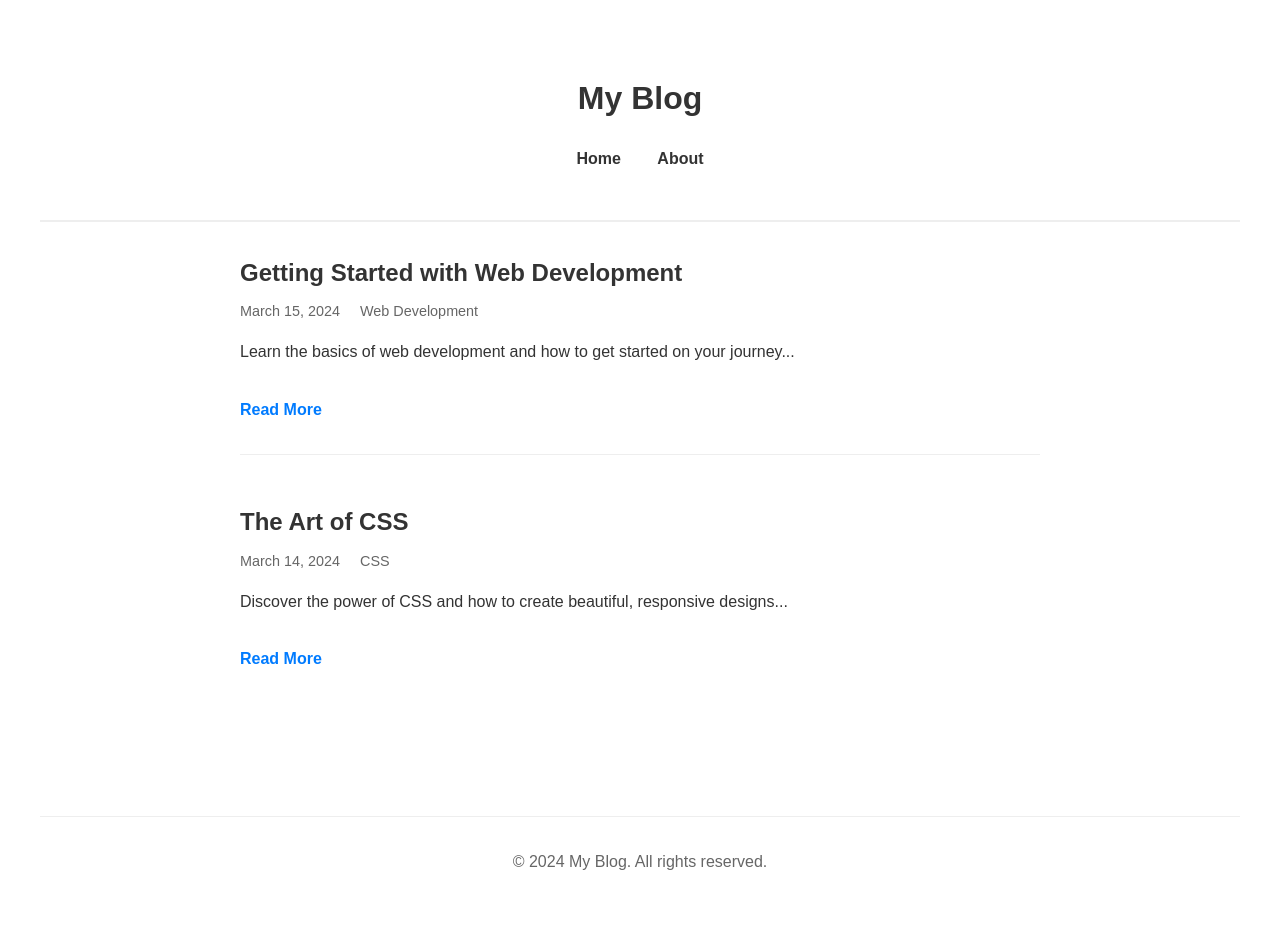
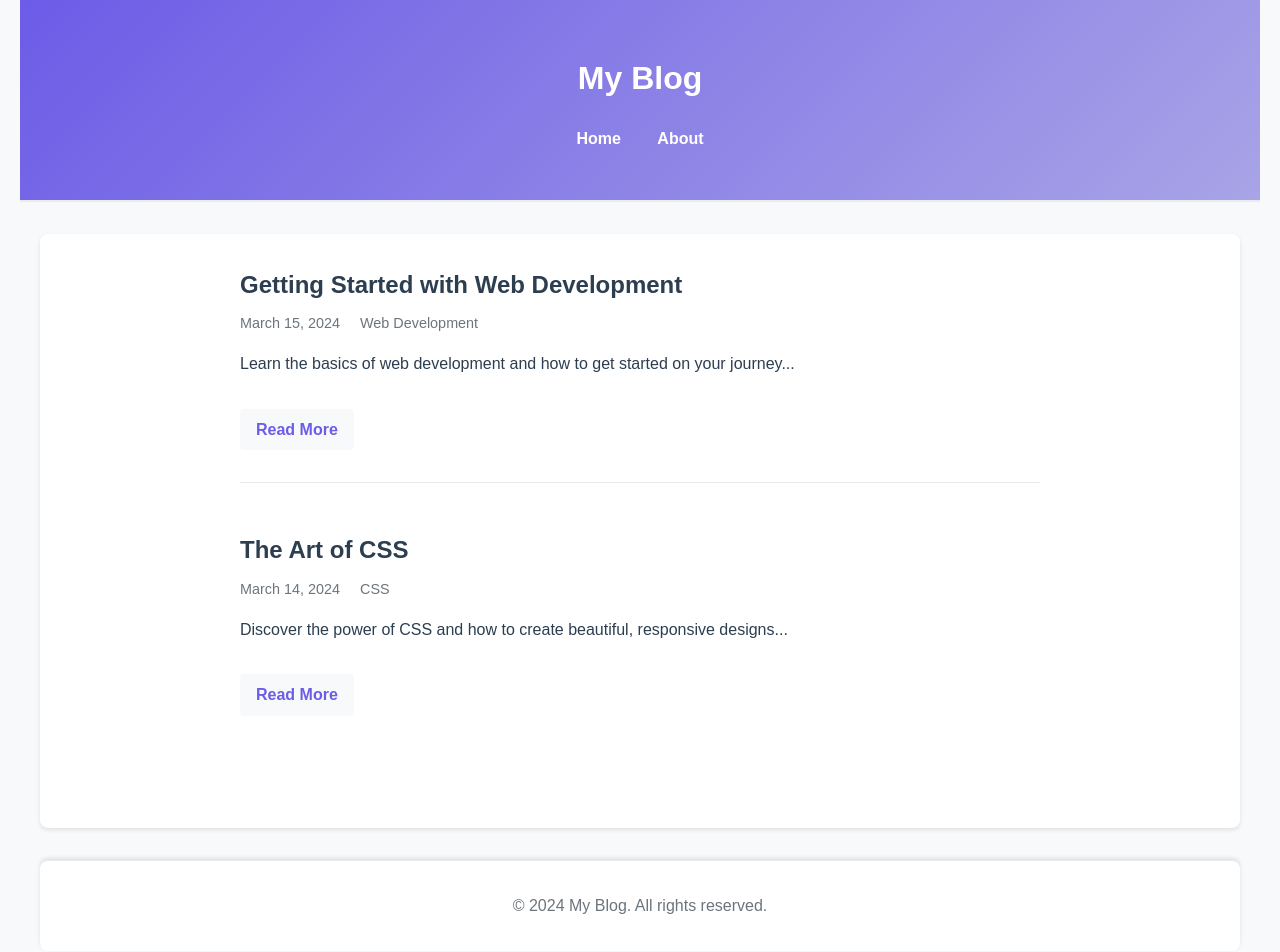
Before and after one commit to sgp124/website, a website: page index.html in a window 1280 px wide. Before the commit the page ends 927 px from the top, so only its background shows below. Drawn offline with Linux system fonts and the light colour scheme.

Commit message:
style css check gor webhook

```diff
--- a/styles.css
+++ b/styles.css
@@ -5,13 +5,18 @@ body {
     padding: 20px;
     max-width: 1200px;
     margin: 0 auto;
-    color: #333;
+    color: #2c3e50;
+    background-color: #f8f9fa;
 }
 
 header {
     text-align: center;
     padding: 2rem 0;
-    border-bottom: 2px solid #eee;
+    border-bottom: 2px solid #e9ecef;
+    background: linear-gradient(135deg, #6c5ce7, #a8a4e6);
+    color: white;
+    margin: -20px -20px 0 -20px;
+    padding: 2rem 20px;
 }
 
 nav ul {
@@ -27,27 +32,33 @@ nav ul li {
 
 nav ul li a {
     text-decoration: none;
-    color: #333;
+    color: white;
     font-weight: bold;
+    transition: color 0.3s ease;
 }
 
 nav ul li a:hover {
-    color: #007bff;
+    color: #ffd700;
 }
 
 main {
     padding: 2rem 0;
+    background-color: white;
+    border-radius: 8px;
+    box-shadow: 0 2px 4px rgba(0,0,0,0.1);
+    margin: 2rem 0;
 }
 
 .blog-posts {
     max-width: 800px;
     margin: 0 auto;
+    padding: 0 20px;
 }
 
 .post-preview {
     margin-bottom: 3rem;
     padding-bottom: 2rem;
-    border-bottom: 1px solid #eee;
+    border-bottom: 1px solid #e9ecef;
 }
 
 .post-preview:last-child {
@@ -59,16 +70,17 @@ main {
 }
 
 .post-preview h2 a {
-    color: #333;
+    color: #2c3e50;
     text-decoration: none;
+    transition: color 0.3s ease;
 }
 
 .post-preview h2 a:hover {
-    color: #007bff;
+    color: #6c5ce7;
 }
 
 .post-meta {
-    color: #666;
+    color: #6c757d;
     font-size: 0.9rem;
     margin-bottom: 1rem;
 }
@@ -80,19 +92,28 @@ main {
 .read-more {
     display: inline-block;
     margin-top: 1rem;
-    color: #007bff;
+    color: #6c5ce7;
     text-decoration: none;
     font-weight: bold;
+    transition: all 0.3s ease;
+    padding: 0.5rem 1rem;
+    border-radius: 4px;
+    background-color: #f8f9fa;
 }
 
 .read-more:hover {
-    text-decoration: underline;
+    background-color: #6c5ce7;
+    color: white;
+    text-decoration: none;
 }
 
 footer {
     text-align: center;
     padding: 1rem 0;
     margin-top: 2rem;
-    border-top: 1px solid #eee;
-    color: #666;
+    border-top: 1px solid #e9ecef;
+    color: #6c757d;
+    background-color: white;
+    border-radius: 8px;
+    box-shadow: 0 -2px 4px rgba(0,0,0,0.1);
 }
```
